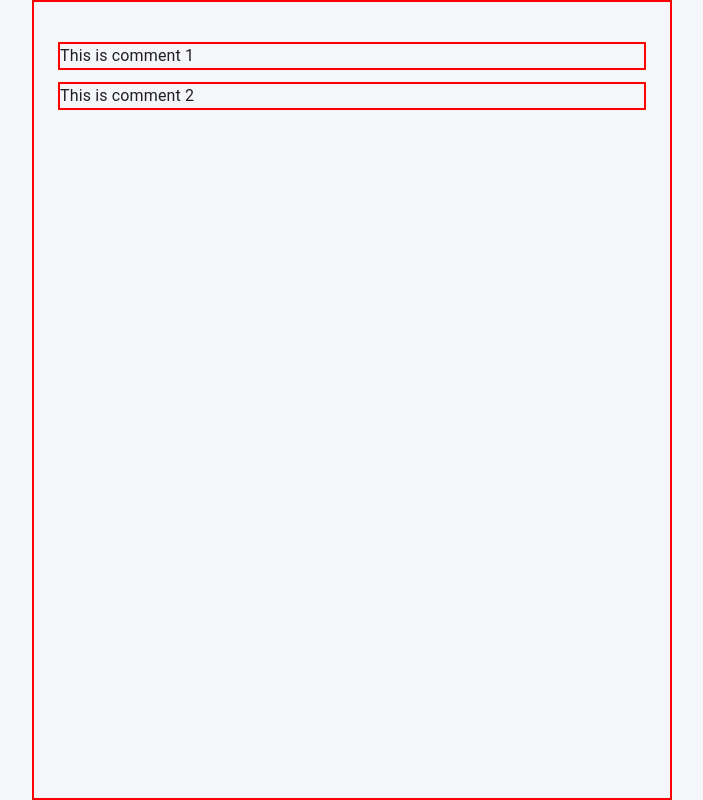
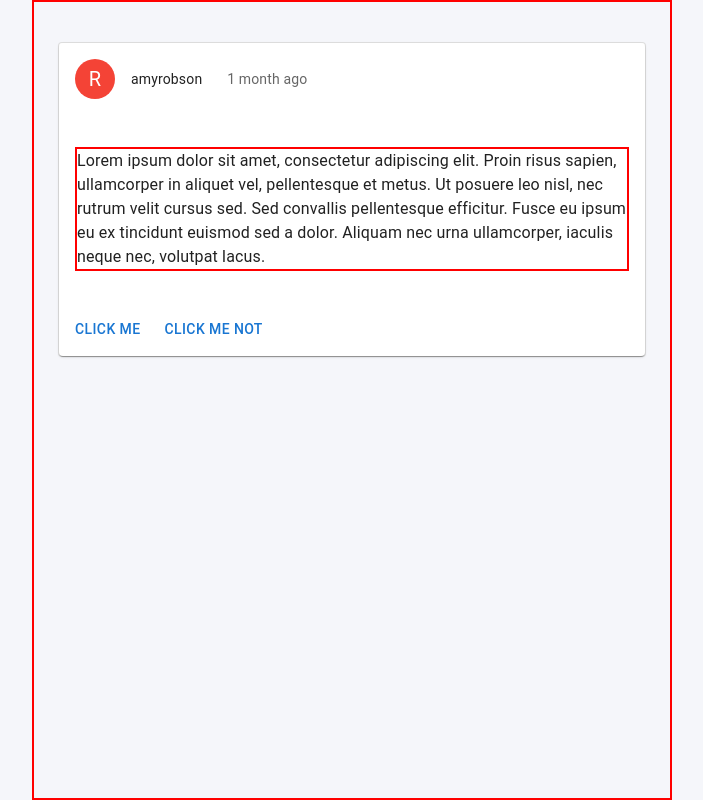
Before and after one commit to aadarsh10c/interactive-comments-section, a React (Vite) app: page / in a window 1280 px wide. Shown: the whole page, without its empty margins (288-991 px from the left). Built offline with nearby package versions, Linux system fonts and the light colour scheme.

Commit message:
added card component

```diff
--- a/package.json
+++ b/package.json
@@ -12,6 +12,7 @@
   "dependencies": {
     "@emotion/react": "^11.11.4",
     "@emotion/styled": "^11.11.0",
+    "@mui/icons-material": "^5.15.14",
     "@mui/material": "^5.15.14",
     "react": "^18.2.0",
     "react-dom": "^18.2.0"
--- a/src/App.scss
+++ b/src/App.scss
@@ -33,3 +33,10 @@
 p{
     border: 2px solid red;
 }
+
+.MuiCardHeader-content{
+    display: flex;
+    // flex-direction: row;
+    gap: clamp(15px, 5%, 40px);
+    align-items:center;
+}
--- /dev/null
+++ b/src/components/Comment.jsx
@@ -0,0 +1,43 @@
+import Card from '@mui/material/Card';
+import CardHeader from '@mui/material/CardHeader';
+import CardContent from '@mui/material/CardContent';
+import CardActions from '@mui/material/CardActions';
+import Avatar from '@mui/material/Avatar';
+import { red } from '@mui/material/colors';
+import { Button } from '@mui/material';
+// import IconButton from '@mui/material/IconButton';
+// import MoreVertIcon from '@mui/icons-material/MoreVert';
+// import ShareIcon from '@mui/icons-material/Share';
+
+export default function CommentBox (){
+    return(
+        <>
+            <Card>
+                {MobileCard}
+            </Card>
+        </>
+    )
+}
+
+const MobileCard = (
+    <>
+         <CardHeader
+            avatar={
+            <Avatar sx={{ bgcolor: red[500] }} aria-label="recipe">
+                R
+            </Avatar>
+            }
+            title="amyrobson"
+            subheader="1 month ago"
+        />
+        <CardContent>
+            <p>
+                Lorem ipsum dolor sit amet, consectetur adipiscing elit. Proin risus sapien, ullamcorper in aliquet vel, pellentesque et metus. Ut posuere leo nisl, nec rutrum velit cursus sed. Sed convallis pellentesque efficitur. Fusce eu ipsum eu ex tincidunt euismod sed a dolor. Aliquam nec urna ullamcorper, iaculis neque nec, volutpat lacus.
+            </p>
+        </CardContent>
+        <CardActions>
+            <Button>click me</Button>
+            <Button>click me not</Button>
+        </CardActions>
+    </>
+)
--- a/src/components/CommentStack.jsx
+++ b/src/components/CommentStack.jsx
@@ -1,13 +1,17 @@
 import  Container  from '@mui/material/Container';
 import Stack from '@mui/material/Stack';
+import Paper from '@mui/material/Paper';
+import CommentBox from './Comment'
+
 
 export default function CommentStack(){
     return(
         <>
           <Container maxWidth={false} className='container' >
             <Stack spacing={1.5}>
-              <p>This is comment 1</p>
-              <p>This is comment 2</p>
+             <Paper variant="outlined" square={false} elevation={2}>
+                <CommentBox/>
+             </Paper>
             </Stack>
           </Container>
         </>
```
Also changed, not shown: 1 other file (tests, documents, lock files or other folders).
